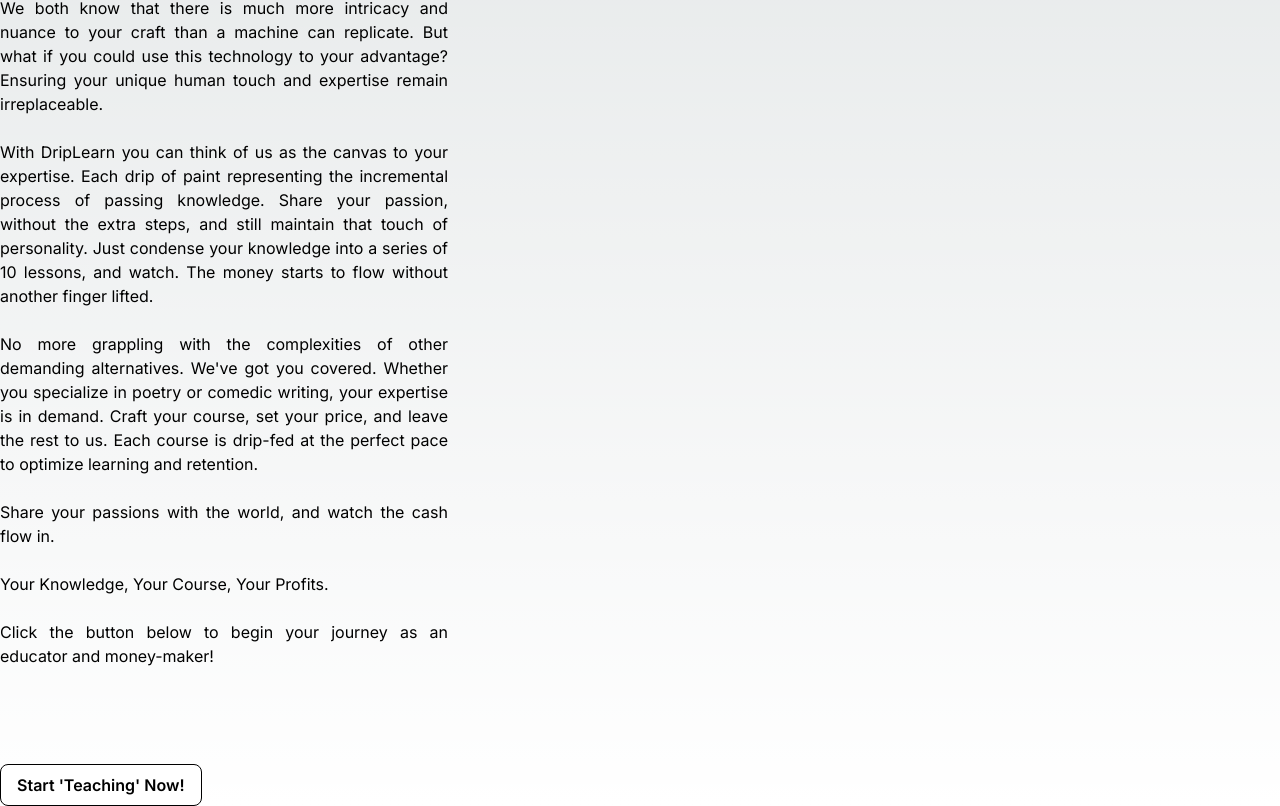
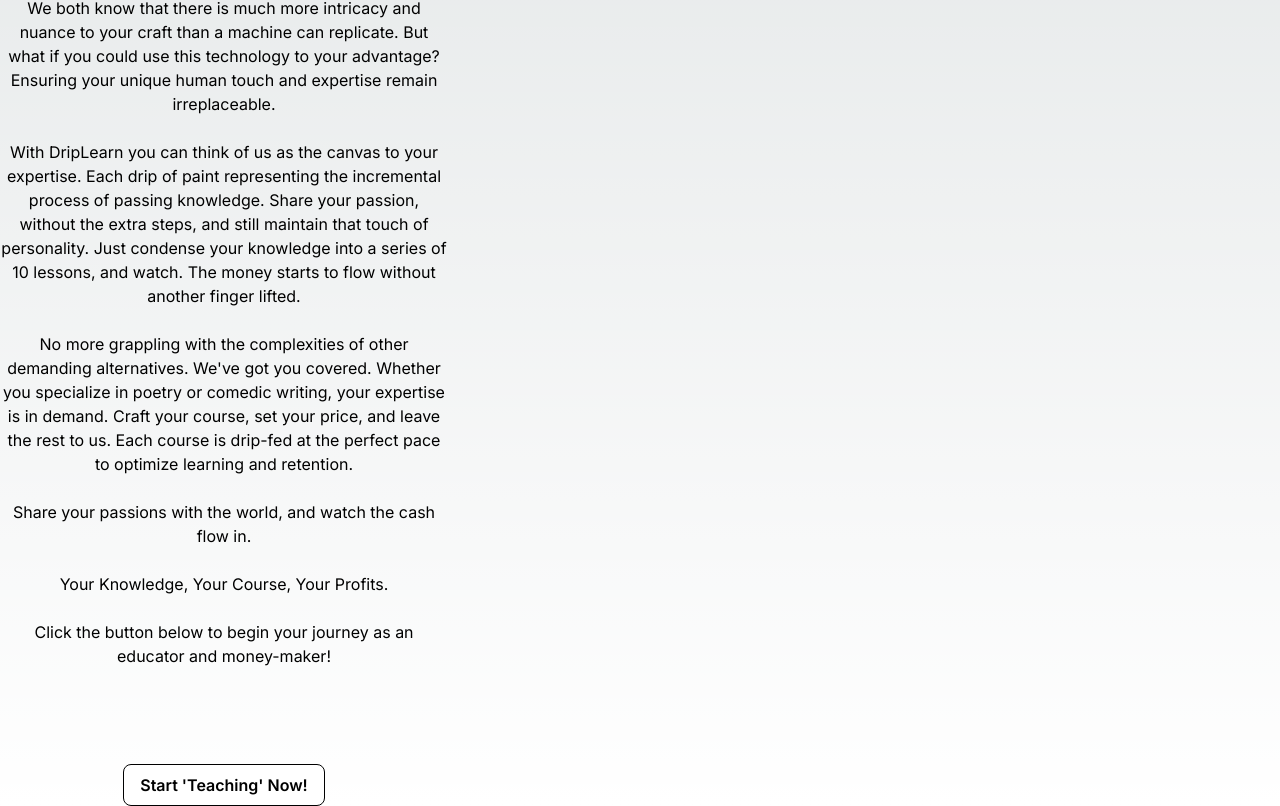
Before and after one commit to neeld3/VisceralGEO, a Next.js app: page / in a window 1280 px wide. Shown: the part 752-1558 px from the top of the page. Built offline with nearby package versions, Linux system fonts and the light colour scheme.

Commit message:
Update page.tsx

```diff
--- a/app/page.tsx
+++ b/app/page.tsx
@@ -27,7 +27,7 @@
           className="mt-8 mx-auto"
         />
         <h1 className="text-4xl font-bold text-center">Paint a picture of knowledge. Turn your passions into profit one stroke at a time.</h1>
-        <p className="mt-8  max-w-md text-justify">
+        <p className="mt-8  max-w-md text-center">
           Are you an expert in some niche topic? If yes, you&apos;ve had the thought &quot;What if I could teach this for money?&quot; Then you looked into it a bit and said &quot;It&apos;s not worth the time and effort.&quot; From planning interactive and catered lessons to the interpersonal demands, it&apos;s a lot. <br /> <br />
           Or you might be a teacher who heard AI is coming for their job.<br /><br />
           We both know that there is much more intricacy and nuance to your craft than a machine can replicate.  But what if you could use this technology to your advantage? Ensuring your unique human touch and expertise remain irreplaceable.<br /><br />
@@ -38,7 +38,7 @@
           Your Knowledge, Your Course, Your Profits. <br /><br />
           Click the button below to begin your journey as an educator and money-maker!<br />
         </p>
-         <div className="mt-24 max-w-md">
+         <div className="mt-24 max-w-md text-center">
           <button className="bg-white border border-black text-black py-2 px-4 rounded-lg font-semibold hover:bg-gray-100 transition duration-300">
             Start &apos;Teaching&apos; Now!
           </button>
```
